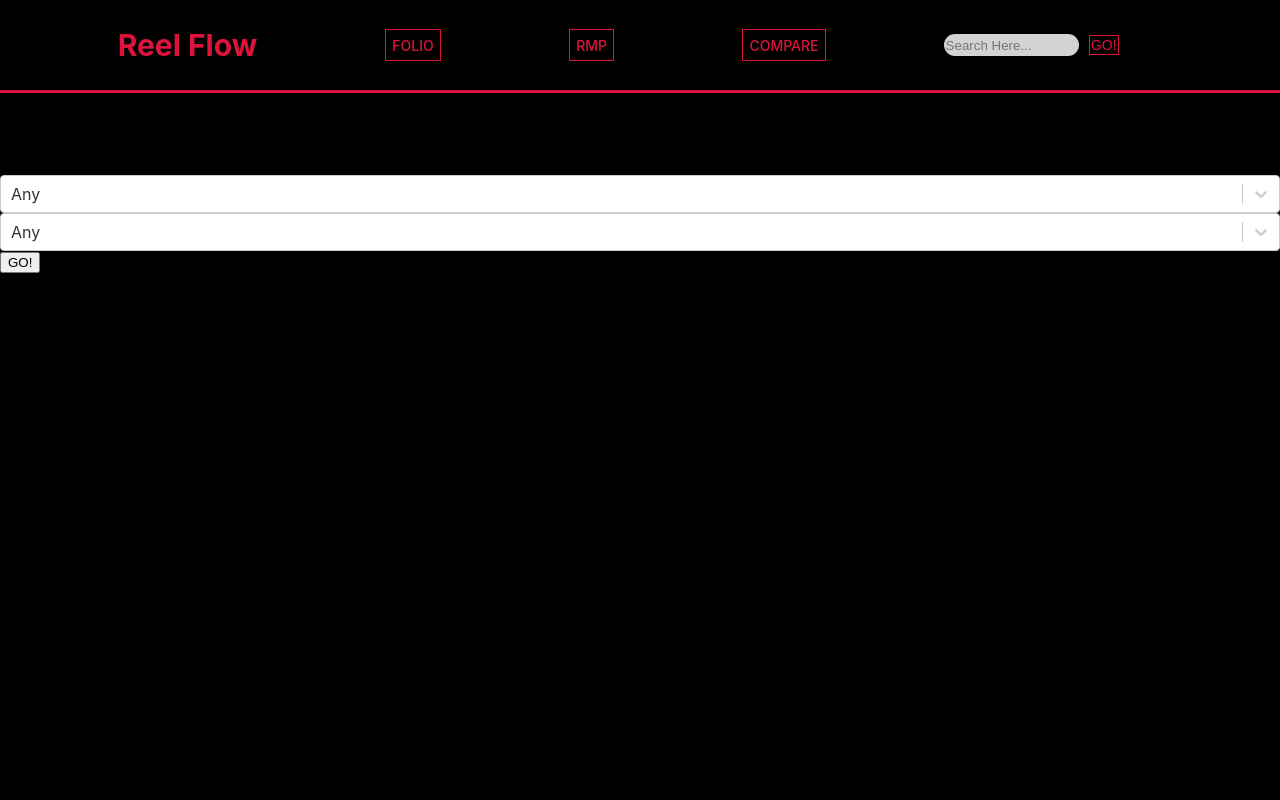
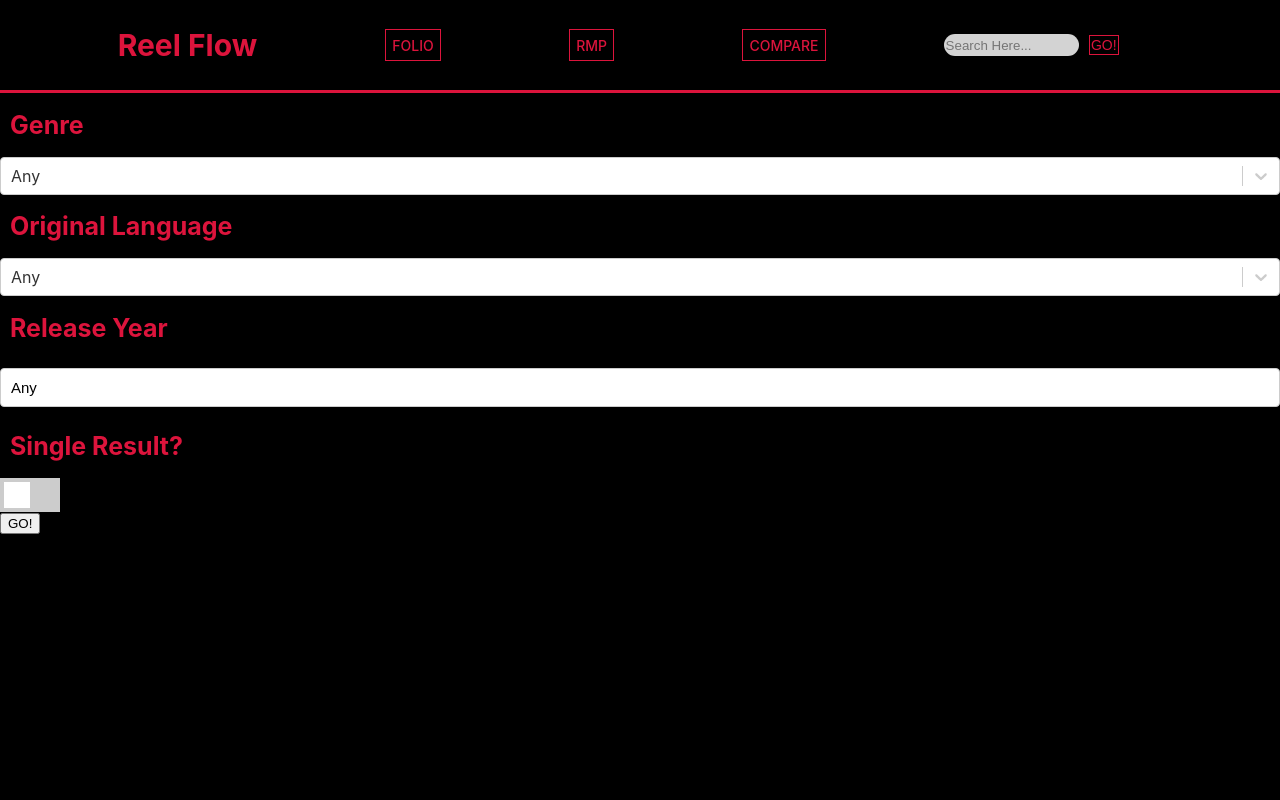
Before and after one commit to drivas-val/reelflow, a React (Create React App) app: page /RMP in a window 1280 px wide. Shown: the top 800 px of the page. Built offline with nearby package versions, Linux system fonts and the light colour scheme.

Commit message:
Finished RMP Filters. Created Toggle Switch. Added randomization to the toggle switch component. Added unique style for single movies.

```diff
--- a/package.json
+++ b/package.json
@@ -15,6 +15,7 @@
     "react-dom": "^18.2.0",
     "react-router-dom": "^6.11.2",
     "react-scripts": "5.0.1",
+    "react-switch": "^7.0.0",
     "typescript": "^4.9.5",
     "web-vitals": "^2.1.4"
   },
--- a/src/components/RMPBody.tsx
+++ b/src/components/RMPBody.tsx
@@ -6,16 +6,21 @@ import Select from 'react-select'
 import {SingleValue} from 'react-select'
 import {useState, FormEvent, useEffect } from 'react'
 import { useNavigate } from "react-router-dom";
+import { PassThrough } from "stream"
+import Switch from "./Switch"
 
 type ParamType = {
     genre?: string;
     language? : string;
+    releaseYear?: string;
 };
+
 
 
 export let RMPBody = () => {
     const [param, setParam] = useState<ParamType>({});
-    let [input] = useState("");
+    let [input, setInput] = useState("");
+    const [isToggled, setIsToggled] = useState(false)
 
     const navigate =  useNavigate()
 
@@ -27,6 +32,8 @@ export let RMPBody = () => {
         // paramList[0] = (selectedGenre?.value)
     }
 
+
+
     const handleChangeLanguage = (selectedLanguage:SingleValue<OptionType>) => {
         console.log(selectedLanguage?.value)
         setParam((p) => {
@@ -36,24 +43,55 @@ export let RMPBody = () => {
     }
 
     const handleSubmit = (event:FormEvent) =>{
+        param.releaseYear = input
+        if (param.releaseYear === "Any" || param.releaseYear === ""){
             var paramList:any[] = []
             paramList.push(param.genre)
             paramList.push(param.language)
-        console.log(param.genre)
+            paramList.push(param.releaseYear)
+            paramList.push(isToggled)
             event.preventDefault();
             navigate("/RMPSubmit", {state:paramList})
             window.location.reload()
+        }
+        else if (!isNaN(parseInt(param.releaseYear)) == false || Number(param.releaseYear) > 2023 || Number(param.releaseYear) < 1922) {
+            console.log(param.releaseYear)
+            window.location.reload()
+            alert("Release Year must be a number less than or equal to current year and greater than 1922")
+            navigate("/RMPPage")
+        }
+        else{
+            var paramList:any[] = []
+            paramList.push(param.genre)
+            paramList.push(param.language)
+            paramList.push(param.releaseYear)
+            paramList.push(isToggled)
+            event.preventDefault();
+            navigate("/RMPSubmit", {state:paramList})
+            window.location.reload()
+        }
     }
 
 
     return(
         <div className="bodyStyle">
+                <h1 className="sliderTitle">Genre</h1>
+                <Select options={genres} closeMenuOnSelect={true} onChange={handleChangeGenre} defaultValue={genres[0]}></Select>
+                <h1 className="sliderTitle">Original Language</h1>
+                <Select options={languages} closeMenuOnSelect={true} onChange={handleChangeLanguage} defaultValue={languages[0]}></Select>
+                <h1 className="sliderTitle">Release Year</h1>
+                <input type="text"
+                placeholder="Search Here..."
+                onChange={(event) => setInput(event.target.value)}
+                className="RMPSearchStyle"
+                defaultValue={"Any"}/>
+                <h1 className="sliderTitle">Single Result?</h1>
+                <Switch isToggled={isToggled} onToggle={() => setIsToggled(!isToggled)}/>
+
             <form onSubmit={handleSubmit}>
-                <h1>Genre</h1>
-                <Select options={genres} closeMenuOnSelect={true} onChange={handleChangeGenre} defaultValue={genres[0]}></Select>
-                <Select options={languages} closeMenuOnSelect={true} onChange={handleChangeLanguage} defaultValue={languages[0]}></Select>
                 <button type="submit">GO!</button>
             </form>
+
         </div>
     )
 }
--- a/src/components/RMPSubmit.tsx
+++ b/src/components/RMPSubmit.tsx
@@ -10,35 +10,26 @@ import { SingleMovie } from './SingleMovie'
 export let RMPSubmit = () => {
     const {state} = useLocation()
 
-    let genre:string, originalLanguage:string;
+    let genre:string|null, originalLanguage:string|null, releaseYear:string|null, total_pages;
 
-    // if (state[0] = ""){
-    //     genre = ""
-    // }
-    // else{
-    //     genre = `with_genres=${state[0]}`
-    // }
+    (state[0] === "101" || state[0] === undefined) ? (genre = "") : (genre = `&with_genres=${state[0]}`);
+    (state[1] === "101" || state[1] === undefined) ? (originalLanguage = "") : (originalLanguage = `&with_original_language=${state[1]}`);
+    (state[2] === "Any" || state[2] === undefined) ? (releaseYear = "") : (releaseYear=`&primary_release_year=${state[2]}`);
 
-    // if (state[1] = ""){
-    //     originalLanguage = ""
-    // }
-    // else{
-    //     originalLanguage = `with_original_language=${state[1]}`
-    // }
-
-
-    genre = `with_genres=${state[0]}`
-    originalLanguage = `with_original_language=${state[1]}`
-
-    // state[0] = "" ? (genre = "") : (genre = `with_genres=${state[0]}`)
-    // state[1] = "" ? (originalLanguage = "") : (originalLanguage = `with_original_language=${state[1]}`)
-
-    return(
+    if (state[3] == true){
+        return (
         <div className="bodyStyle">
-            <Header title="Reel Flow"/>
-            <Slide title="Results" source={`https://api.themoviedb.org/3/discover/movie?api_key=9d9960511c5df6b98b6e817d2577e2ab&include_adult=false&include_video=false&language=en-US&page=1&sort_by=vote_count.desc&${genre}&${originalLanguage}`}/>
-
-
+        <Header title="Reel Flow"/>
+        <SingleMovie title="Results" source={`https://api.themoviedb.org/3/discover/movie?api_key=9d9960511c5df6b98b6e817d2577e2ab&include_adult=false&include_video=false&language=en-US&page=${total_pages}&sort_by=vote_count.desc${genre}${originalLanguage}${releaseYear}`}/>
         </div>
-    )
+        )
+    }
+    else {
+        return(
+            <div className="bodyStyle">
+                <Header title="Reel Flow"/>
+                <Slide title="Results" source={`https://api.themoviedb.org/3/discover/movie?api_key=9d9960511c5df6b98b6e817d2577e2ab&include_adult=false&include_video=false&language=en-US&page=${total_pages}&sort_by=vote_count.desc${genre}${originalLanguage}${releaseYear}`}/>
+            </div>
+        )
+    }
 }
--- a/src/components/SingleMovie.tsx
+++ b/src/components/SingleMovie.tsx
@@ -1,5 +1,6 @@
 import "./Styles.css"
 import {useState, useEffect} from 'react' //j
+import { randomBytes } from "crypto";
 
 interface Global {
     x: number;
@@ -17,6 +18,7 @@ type MovieType = {
     first_air_date: string
     vote_average:string
     overview: string
+    total_pages: number
 };
 
 
@@ -26,6 +28,7 @@ type SlideProps = {
 }
 
 export let SingleMovie = (props:SlideProps) => {
+    var randSlide = Math.floor(0 + Math.random()*(20 - 0 + 1))
 
     const [movs, setMovs] = useState<MovieType[]>([])
 
@@ -52,12 +55,12 @@ export let SingleMovie = (props:SlideProps) => {
     return(
     <div>
         <h3 className='sliderTitle'>{props.title}</h3>
-        <div className='sliderStyle'>
-            <img className='posterStyle' src={`https://image.tmdb.org/t/p/w1280${movs[0].poster_path}`} alt="/"/>
+        <div className='overlayPos'>
+            <img className='posterStyleSingle' src={`https://image.tmdb.org/t/p/w1280${movs[randSlide].poster_path}`} alt="/"/>
             <div className='imageOverlay'>
-                <p className='overlayName'>{movs[0].title || movs[0].name}</p>
-                <p className='overlayDate'>Release Date: {movs[0].release_date || movs[0].first_air_date}</p>
-                <p className='overlayRating'>Rating: {Number(movs[0].vote_average).toPrecision(2)}</p>
+                <p className='overlayName'>{movs[randSlide].title || movs[randSlide].name}</p>
+                <p className='overlayDate'>Release Date: {movs[randSlide].release_date || movs[randSlide].first_air_date}</p>
+                <p className='overlayRating'>Rating: {Number(movs[randSlide].vote_average).toPrecision(2)}</p>
                 <p className='overlayDescription'> Description: {movs[0].overview} </p>
             </div>
         </div>
--- a/src/components/Slide.tsx
+++ b/src/components/Slide.tsx
@@ -17,6 +17,7 @@ type MovieType = {
     first_air_date: string
     vote_average:string
     overview: string
+    total_pages: number
 };
 
 
--- a/src/components/Styles.css
+++ b/src/components/Styles.css
@@ -78,6 +78,11 @@ Slider Content
     width: 250px;
     padding: 10px;
     border-right: 2px solid #DC143C;
+}
+
+.posterStyleSingle{
+    width: 250px;
+    padding: 10px;
 }
 
 
@@ -163,3 +168,59 @@ Text overlay over hover
     background-color: white;
     border-radius: 10px;
 }
+
+.RMPSearchStyle {
+    width: 100%;
+    padding: 10px 10px;
+    margin: 8px 0;
+    display: inline-block;
+    border: 1px solid #ccc;
+    border-radius: 4px;
+    box-sizing: border-box;
+    font-size: 15px;
+    }
+
+.SwitchStyle {
+    position: relative;
+    display: inline-block;
+    width: 60px;
+    height: 34px;
+}
+
+.SwitchStyle input{
+    opacity: 0;
+    width: 0;
+    height: 0;
+
+}
+
+.ToggleStyle {
+    position: absolute;
+    cursor: pointer;
+    top: 0;
+    left: 0;
+    right: 0;
+    bottom: 0;
+    background-color:#ccc;
+    transition: 0.5s;
+}
+
+.ToggleStyle:before{
+    position: absolute;
+    content: "";
+    height: 26px;
+    width: 26px;
+    left: 4px;
+    bottom: 4px;
+    background-color: white;
+    transition: .5s;
+
+}
+
+input:checked + .ToggleStyle{
+    background-color: lightgreen;
+}
+
+input:checked + .ToggleStyle:before {
+    transform: translateX(26px);
+}
--- /dev/null
+++ b/src/components/Switch.tsx
@@ -0,0 +1,18 @@
+import React from "react";
+
+type ToggleProps = {
+    isToggled: boolean | undefined,
+    onToggle: any
+}
+
+
+const Switch = (props: ToggleProps) => {
+    return (
+        <label className="SwitchStyle">
+            <input type="checkbox" checked={props.isToggled} onChange={props.onToggle}/>
+            <span className="ToggleStyle"/>
+        </label>
+    )
+}
+
+export default Switch
--- a/src/components/genres.tsx
+++ b/src/components/genres.tsx
@@ -5,7 +5,7 @@ export type OptionType = {
 
 export const genres= [
     {
-        value: "",
+        value: "101",
         label: "Any"
     },
     {
--- a/src/components/languages.tsx
+++ b/src/components/languages.tsx
@@ -5,7 +5,7 @@ export type OptionType = {
 
 export const languages= [
     {
-        value: "",
+        value: "101",
         label: "Any"
     },
     {
```
Also changed, not shown: 1 other file (tests, documents, lock files or other folders). Lines whose indentation alone changed are shown as unchanged.
